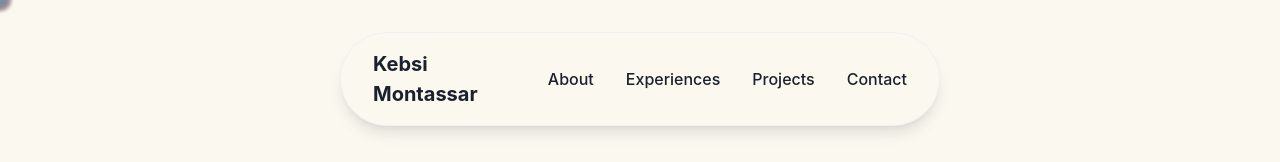
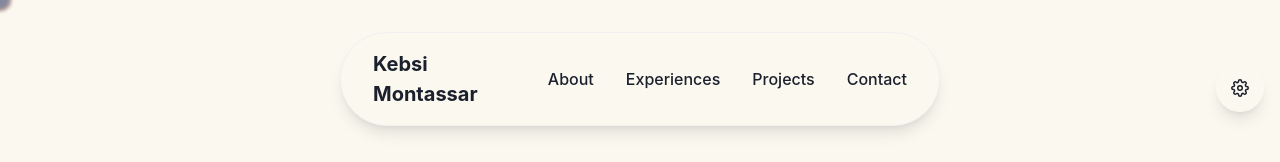
Before and after one commit to KabsiMontassar/portfolio, a React (Vite) app: page / in a window 1280 px wide. Shown: the top 162 px of the page. Built offline with nearby package versions, Linux system fonts and the light colour scheme.

Commit message:
settings

```diff
--- a/package.json
+++ b/package.json
@@ -17,7 +17,8 @@
     "gsap": "^3.12.7",
     "react": "^19.0.0",
     "react-dom": "^19.0.0",
-    "react-router-dom": "^6.22.0"
+    "react-router-dom": "^6.22.0",
+    "react-icons": "^5.0.1"
   },
   "devDependencies": {
     "@eslint/js": "^9.22.0",
--- a/src/App.jsx
+++ b/src/App.jsx
@@ -1,5 +1,6 @@
 import { BrowserRouter as Router, Routes, Route } from 'react-router-dom'
 import Navbar from './components/navbar/Navbar'
+import FloatingSettings from './components/settings/FloatingSettings'
 import Home from './pages/home'
 import About from './pages/about'
 import Experience from './pages/experience'
@@ -11,6 +12,7 @@ function App() {
     <Router>
       <div style={{ backgroundColor: '#FBF8F0', minHeight: '100vh', paddingTop: '100px' }}>
         <Navbar />
+        <FloatingSettings />
         <Routes>
           <Route path="/" element={<Home />} />
           <Route path="/about" element={<About />} />
--- /dev/null
+++ b/src/components/settings/FloatingSettings.jsx
@@ -0,0 +1,72 @@
+import { Box, IconButton, Menu, MenuButton, MenuList, Button, Flex, Divider } from '@chakra-ui/react'
+import { FiSettings } from 'react-icons/fi'
+import { BsSun, BsMoon } from 'react-icons/bs'
+
+export default function FloatingSettings() {
+  return (
+    <Box
+      position="fixed"
+      right={4}
+      pt={4}
+      top="10%"
+
+      transform="translateY(-50%)"
+      zIndex={100}
+    >
+      <Menu placement="left-start">
+        <MenuButton
+          bg="#FBF8F0"
+          as={IconButton}
+          aria-label="Settings"
+          icon={<FiSettings />}
+          variant="solid"
+          size="lg"
+
+          boxShadow="lg"
+          borderRadius="full"
+          _hover={{ transform: 'rotate(45deg)' }}
+          transition="transform 0.3s ease"
+        />
+        <MenuList p={4}    bg="#FBF8F0" minW="300px">
+          <Flex direction="column" gap={4}>
+            <Flex justify="space-between">
+              <Button
+                variant="ghost"
+                leftIcon={
+                  <img
+                    src="https://flagcdn.com/w20/gb.png"
+                    width="20"
+                    alt="English"
+                  />
+                }
+              >
+                English
+              </Button>
+              <Button
+                variant="ghost"
+                leftIcon={
+                  <img
+                    src="https://flagcdn.com/w20/fr.png"
+                    width="20"
+                    alt="French"
+                  />
+                }
+              >
+                Français
+              </Button>
+            </Flex>
+            <Divider />
+            <Flex justify="space-between">
+              <Button variant="ghost" leftIcon={<BsSun />}>
+                Light
+              </Button>
+              <Button variant="ghost" leftIcon={<BsMoon />}>
+                Dark
+              </Button>
+            </Flex>
+          </Flex>
+        </MenuList>
+      </Menu>
+    </Box>
+  )
+}
```
Also changed, not shown: 1 other file (tests, documents, lock files or other folders).
